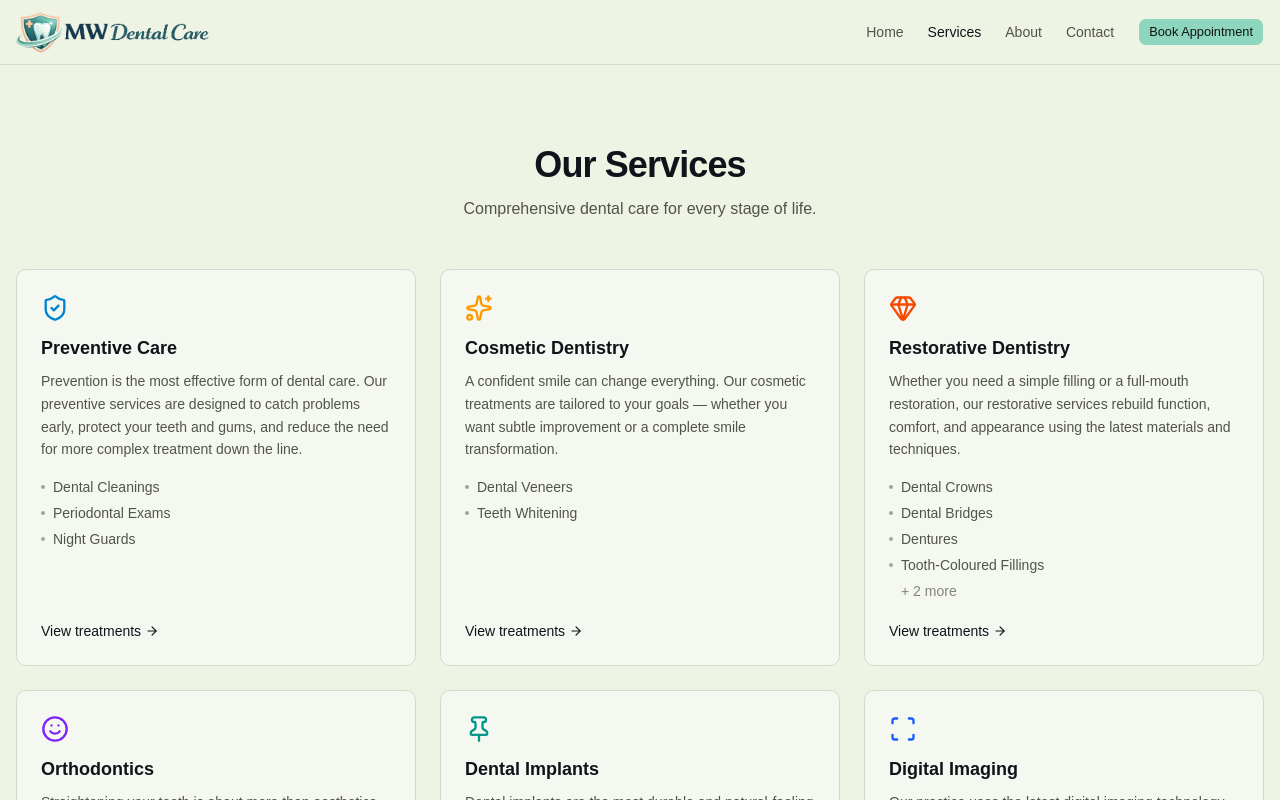
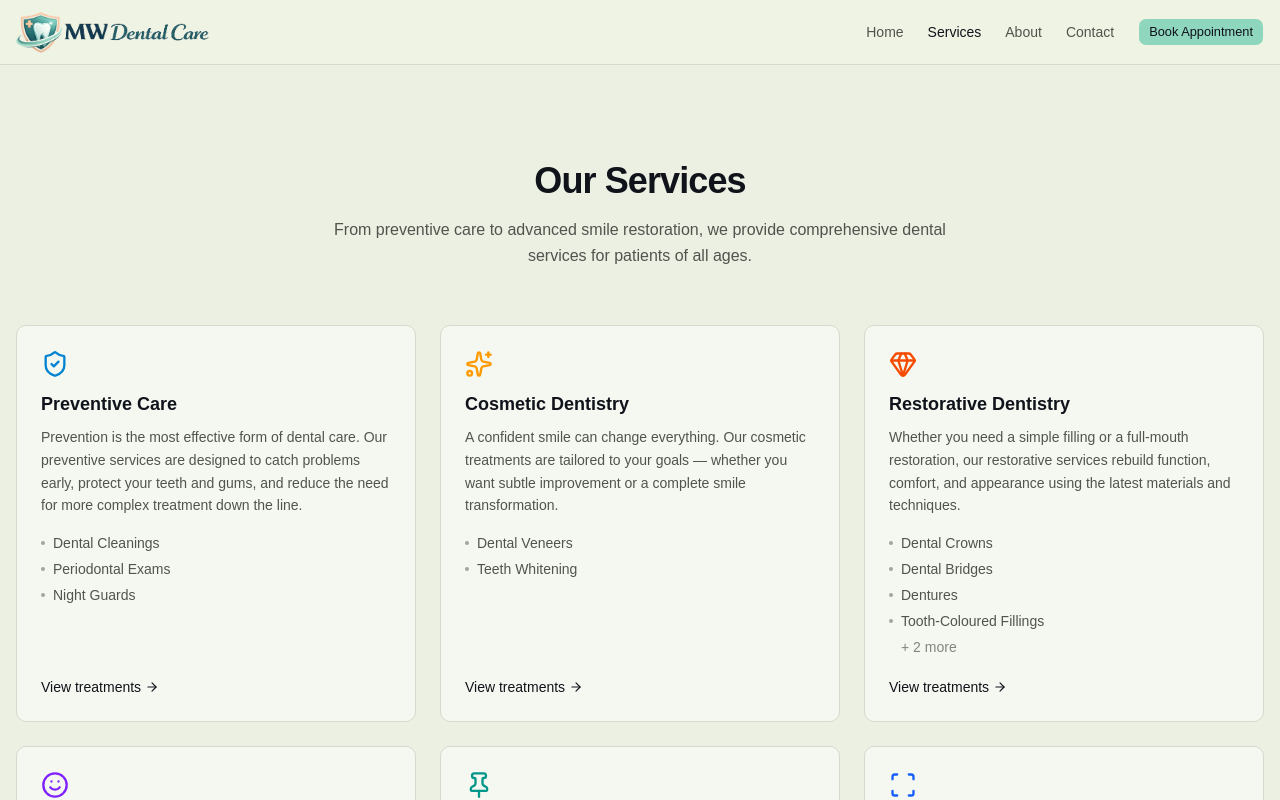
Before and after one commit to stephenmcardle/mw-dental-care, a React (Vite) app: page /services in a window 1280 px wide. Shown: the top 800 px of the page. Built offline with nearby package versions, Linux system fonts and the light colour scheme.

Commit message:
add preview variant for services on home page

```diff
--- a/src/components/Services.tsx
+++ b/src/components/Services.tsx
@@ -1,25 +1,38 @@
 import { Link } from 'react-router-dom'
 import { ArrowRight } from 'lucide-react'
 import { Section } from '@/components/layout/Section'
-import { SectionHeader } from '@/components/layout/SectionHeader'
-import { categories } from '@/data/services'
+import { categories, getServicesForCategory } from '@/data/services'
+import { buttonVariants } from '@/components/ui/button'
+import { Badge } from '@/components/ui/badge'
+import { cn } from '@/lib/utils'
 
-export default function Services() {
+type ServicesVariant = 'preview' | 'full'
+
+type ServicesProps = {
+  variant?: ServicesVariant
+}
+
+export default function Services({ variant = 'preview' }: ServicesProps) {
+  if (variant === 'full') {
     return (
       <Section variant="muted" id="services" labelledBy="services-heading">
-      <SectionHeader
+        <div className="mb-14 mx-auto max-w-2xl text-center">
+          <h1
             id="services-heading"
-        title="Our Services"
-        description="From preventive care to advanced smile restoration, we provide comprehensive dental services for patients of all ages."
-        align="center"
-      />
+            className="text-3xl font-bold tracking-tight sm:text-4xl"
+          >
+            Our Services
+          </h1>
+          <p className="mt-4 text-muted-foreground leading-relaxed">
+            From preventive care to advanced smile restoration, we provide comprehensive
+            dental services for patients of all ages.
+          </p>
+        </div>
 
-      <ul
-        role="list"
-        className="grid gap-6 sm:grid-cols-2 lg:grid-cols-3"
-      >
+        <ul role="list" className="grid gap-6 sm:grid-cols-2 lg:grid-cols-3">
           {categories.map((category) => {
             const Icon = category.icon
+            const treatments = getServicesForCategory(category.slug)
             return (
               <li key={category.slug}>
                 <Link
@@ -27,20 +40,43 @@ export default function Services() {
                   className="group flex flex-col h-full rounded-lg border bg-card p-6 transition-shadow hover:shadow-md focus-visible:outline-none focus-visible:ring-2 focus-visible:ring-ring focus-visible:ring-offset-2"
                 >
                   <Icon
-                  className={`h-8 w-8 mb-3 ${category.iconClass}`}
+                    className={`h-7 w-7 mb-3 ${category.iconClass}`}
                     aria-hidden="true"
                   />
-                <h3 className="font-semibold text-base mb-2">
-                  {category.title}
-                </h3>
-                <p className="text-sm text-muted-foreground leading-relaxed flex-1">
-                  {category.shortDescription}
+                  <h2 className="font-semibold text-lg mb-2">{category.title}</h2>
+                  <p className="text-sm text-muted-foreground leading-relaxed mb-4">
+                    {category.description}
                   </p>
+                  {treatments.length > 0 && (
+                    <ul
+                      role="list"
+                      aria-label={`Treatments in ${category.title}`}
+                      className="space-y-1.5 mb-5"
+                    >
+                      {treatments.slice(0, 4).map((service) => (
+                        <li
+                          key={service.slug}
+                          className="flex items-center gap-2 text-sm text-muted-foreground"
+                        >
                           <span
-                  className="mt-4 inline-flex items-center gap-1 text-sm font-medium text-foreground"
+                            className="h-1 w-1 rounded-full bg-muted-foreground/50 shrink-0"
+                            aria-hidden="true"
+                          />
+                          {service.title}
+                        </li>
+                      ))}
+                      {treatments.length > 4 && (
+                        <li className="text-sm text-muted-foreground/70 pl-3">
+                          + {treatments.length - 4} more
+                        </li>
+                      )}
+                    </ul>
+                  )}
+                  <span
+                    className="mt-auto inline-flex items-center gap-1 text-sm font-medium text-foreground"
                     aria-hidden="true"
                   >
-                  Learn more
+                    View treatments
                     <ArrowRight className="h-3.5 w-3.5" aria-hidden="true" />
                   </span>
                 </Link>
@@ -51,3 +87,36 @@ export default function Services() {
       </Section>
     )
   }
+
+  // preview variant — text-only, no cards
+  return (
+    <Section variant="default" id="services" labelledBy="services-heading">
+      <div className="max-w-2xl mx-auto text-center">
+        <Badge variant="outline" className="mb-4">Our Services</Badge>
+        <h2
+          id="services-heading"
+          className="text-3xl font-bold tracking-tight sm:text-4xl"
+        >
+          Comprehensive Care for Healthy, Confident Smiles
+        </h2>
+        <p className="mt-4 text-muted-foreground leading-relaxed">
+          From preventive care to advanced smile restoration, we provide comprehensive
+          dental services for patients of all ages.
+        </p>
+        <p className="mt-3 text-sm text-muted-foreground/70">
+          {categories.map((c, i) => (
+            <span key={c.slug} className="whitespace-nowrap">
+              {i > 0 && <span className="mx-1.5" aria-hidden="true">&bull;</span>}
+              {c.title}
+            </span>
+          ))}
+        </p>
+        <div className="mt-8">
+          <Link to="/services" className={cn(buttonVariants({ size: 'lg' }))}>
+            View All Services
+          </Link>
+        </div>
+      </div>
+    </Section>
+  )
+}
--- a/src/pages/HomePage.tsx
+++ b/src/pages/HomePage.tsx
@@ -55,8 +55,8 @@ export default function HomePage() {
         </script>
       </Helmet>
       <Hero />
-      <Services />
       <About />
+      <Services variant="preview" />
       <Contact variant="preview" />
     </>
   )
--- a/src/pages/ServicesPage.tsx
+++ b/src/pages/ServicesPage.tsx
@@ -1,7 +1,5 @@
 import { Helmet } from 'react-helmet-async'
-import { Link } from 'react-router-dom'
-import { ArrowRight } from 'lucide-react'
-import { categories, getServicesForCategory } from '@/data/services'
+import Services from '@/components/Services'
 import { usePageTitle } from '@/hooks/usePageTitle'
 
 export default function ServicesPage() {
@@ -15,75 +13,7 @@ export default function ServicesPage() {
         <meta property="og:url" content="https://mwdentalcare.net/services" />
         <link rel="canonical" href="https://mwdentalcare.net/services" />
       </Helmet>
-    <div className="py-20">
-      <div className="container mx-auto px-4">
-        <header className="text-center mb-12">
-          <h1 className="text-4xl font-bold tracking-tight">Our Services</h1>
-          <p className="mt-3 text-muted-foreground max-w-xl mx-auto">
-            Comprehensive dental care for every stage of life.
-          </p>
-        </header>
-
-        <ul role="list" className="grid gap-6 sm:grid-cols-2 lg:grid-cols-3">
-          {categories.map((category) => {
-            const Icon = category.icon
-            const treatments = getServicesForCategory(category.slug)
-
-            return (
-              <li key={category.slug}>
-                <Link
-                  to={category.href}
-                  className="group flex flex-col h-full rounded-lg border bg-card p-6 transition-shadow hover:shadow-md focus-visible:outline-none focus-visible:ring-2 focus-visible:ring-ring focus-visible:ring-offset-2"
-                >
-                  <Icon
-                    className={`h-7 w-7 mb-3 ${category.iconClass}`}
-                    aria-hidden="true"
-                  />
-                  <h2 className="font-semibold text-lg mb-2">{category.title}</h2>
-                  <p className="text-sm text-muted-foreground leading-relaxed mb-4">
-                    {category.description}
-                  </p>
-
-                  {treatments.length > 0 && (
-                    <ul
-                      role="list"
-                      aria-label={`Treatments in ${category.title}`}
-                      className="space-y-1.5 mb-5"
-                    >
-                      {treatments.slice(0, 4).map((service) => (
-                        <li
-                          key={service.slug}
-                          className="flex items-center gap-2 text-sm text-muted-foreground"
-                        >
-                          <span
-                            className="h-1 w-1 rounded-full bg-muted-foreground/50 shrink-0"
-                            aria-hidden="true"
-                          />
-                          {service.title}
-                        </li>
-                      ))}
-                      {treatments.length > 4 && (
-                        <li className="text-sm text-muted-foreground/70 pl-3">
-                          + {treatments.length - 4} more
-                        </li>
-                      )}
-                    </ul>
-                  )}
-
-                  <span
-                    className="mt-auto inline-flex items-center gap-1 text-sm font-medium text-foreground"
-                    aria-hidden="true"
-                  >
-                    View treatments
-                    <ArrowRight className="h-3.5 w-3.5" aria-hidden="true" />
-                  </span>
-                </Link>
-              </li>
-            )
-          })}
-        </ul>
-      </div>
-    </div>
+      <Services variant="full" />
     </>
   )
 }
```
Lines whose indentation alone changed are shown as unchanged.
